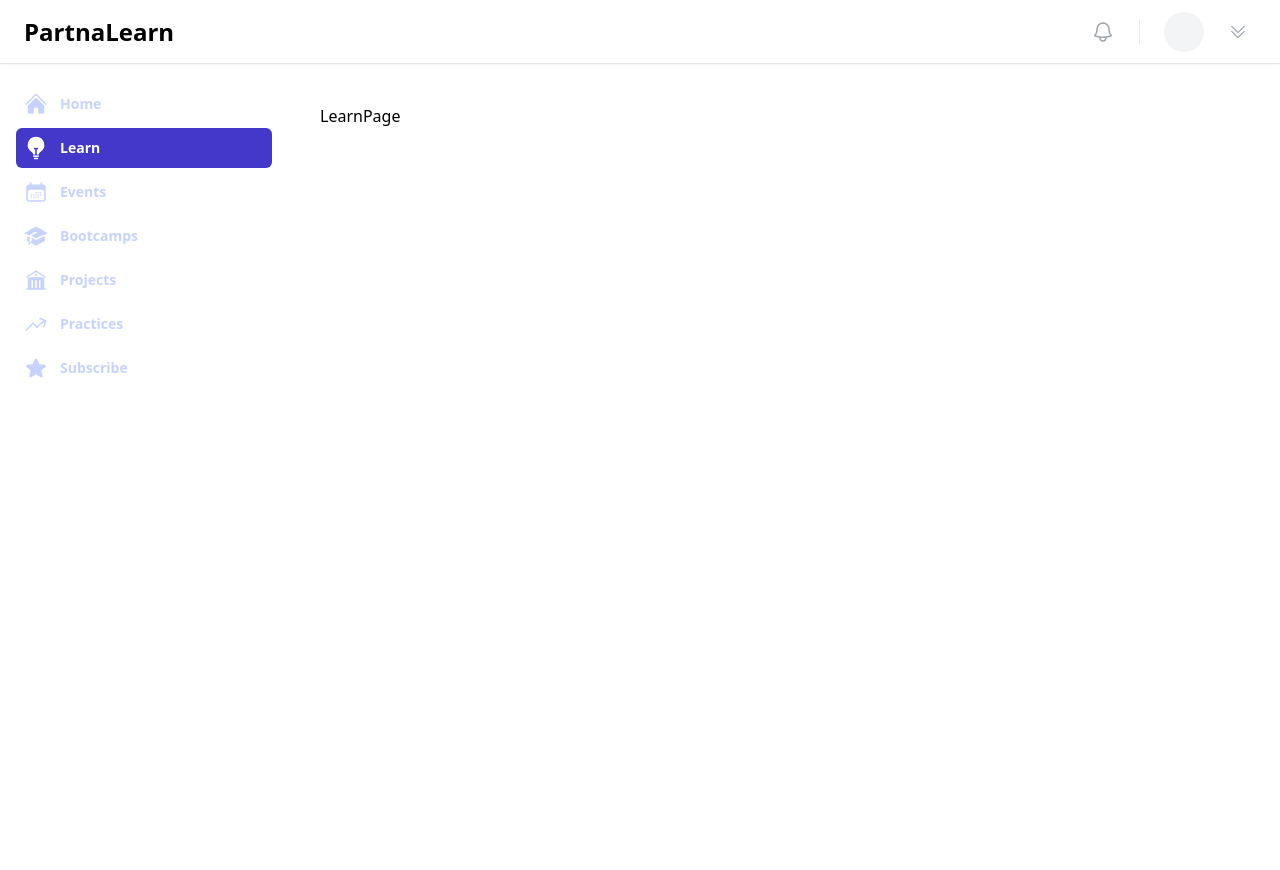
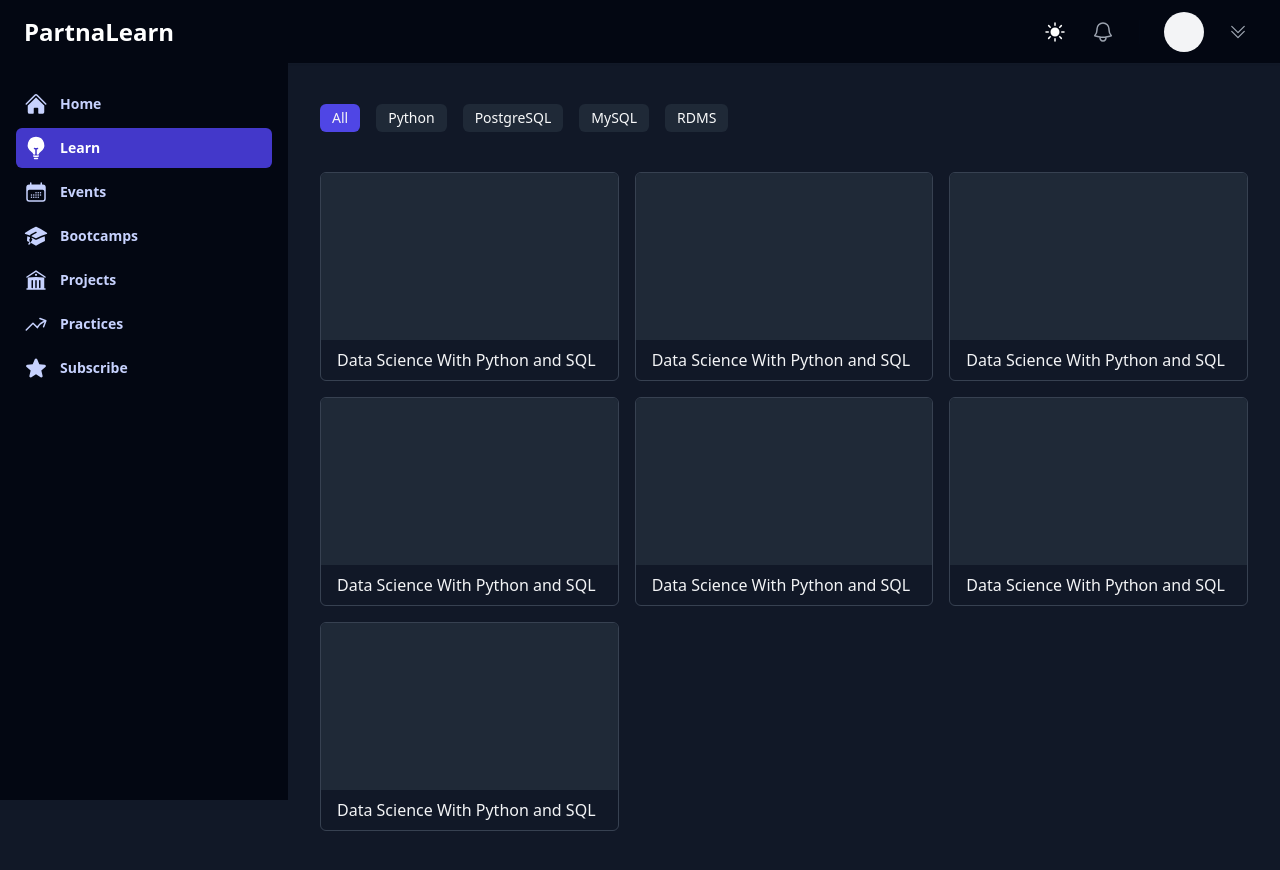
Before and after one commit to partnatech/partnatech-lms, a Next.js app: page /dashboard/learn in a window 1280 px wide. Before the commit the page ends 800 px from the top, so only its background shows below. Built offline with nearby package versions, Linux system fonts and the light colour scheme; no server answers.

Commit message:
basic grid layout & dark mode

```diff
--- a/package.json
+++ b/package.json
@@ -20,9 +20,11 @@
     "init": "^0.1.2",
     "next": "14.1.2",
     "next-auth": "^4.24.6",
+    "next-themes": "^0.2.1",
     "prisma": "^5.10.2",
     "react": "^18",
-    "react-dom": "^18"
+    "react-dom": "^18",
+    "tailwind-merge": "^2.2.1"
   },
   "devDependencies": {
     "@types/bcryptjs": "^2.4.6",
--- /dev/null
+++ b/src/app/dashboard/_components/dark-mode-toggle.tsx
@@ -0,0 +1,16 @@
+"use client";
+import React from "react";
+import { useTheme } from "next-themes";
+import { MoonIcon, SunIcon } from "@heroicons/react/24/solid";
+
+const DarkModeToggle = () => {
+  const { theme, setTheme } = useTheme();
+
+  return (
+    <button onClick={() => (theme === "dark" ? setTheme("light") : setTheme("dark"))} className="h-6 w-6">
+      {theme === "dark" ? <SunIcon /> : <MoonIcon />}
+    </button>
+  );
+};
+
+export default DarkModeToggle;
--- a/src/app/dashboard/_components/navbar.tsx
+++ b/src/app/dashboard/_components/navbar.tsx
@@ -14,13 +14,13 @@ interface NavbarProps {
 }
 
 export const Navbar = ({ user }: NavbarProps) => {
-  const [sidebarOpen, setSidebarOpen] = useState(false)
+  const [sidebarOpen, setSidebarOpen] = useState(false);
 
   return (
     <>
       <NavbarRoutes user={user} setSidebarOpen={setSidebarOpen} />
       <Sidebar />
-      <MobileSidebar sidebarOpen={sidebarOpen} setSidebarOpen={setSidebarOpen}/>
+      <MobileSidebar sidebarOpen={sidebarOpen} setSidebarOpen={setSidebarOpen} />
     </>
   );
 };
--- a/src/app/dashboard/_components/sidebar.tsx
+++ b/src/app/dashboard/_components/sidebar.tsx
@@ -1,12 +1,13 @@
 "use client";
 
+import DarkModeToggle from "./dark-mode-toggle";
 import { SidebarRoutes } from "./sidebar-routes";
 import { Logo } from "@/components/logo";
 
 export const Sidebar = () => {
   return (
     <div className="hidden lg:fixed lg:inset-y-0 lg:z-50 lg:flex lg:w-72 lg:flex-col">
-      <div className="flex grow flex-col gap-y-5 overflow-y-auto dark:bg-gray-900 px-6 pb-4">
+      <div className="flex grow flex-col gap-y-5 overflow-y-auto dark:bg-gray-950 bg-gray-50 px-6 pb-4">
         <div className="flex h-16 shrink-0 items-center">
           <Logo />
         </div>
--- /dev/null
+++ b/src/app/dashboard/dashboard-provider.tsx
@@ -0,0 +1,14 @@
+"use client";
+
+import React, { PropsWithChildren } from "react";
+import { ThemeProvider } from "next-themes";
+
+const DashboardProvider = ({ children }: PropsWithChildren) => {
+  return (
+    <ThemeProvider attribute="class" defaultTheme="dark" enableSystem>
+      {children}
+    </ThemeProvider>
+  );
+};
+
+export default DashboardProvider;
--- a/src/app/dashboard/layout.tsx
+++ b/src/app/dashboard/layout.tsx
@@ -2,21 +2,20 @@ import { getServerSession } from "next-auth/next";
 import { authOptions } from "@/lib/auth";
 import { Navbar } from "./_components/navbar";
 import { PropsWithChildren } from "react";
+import DashboardProvider from "./dashboard-provider";
 
 export default async function DashboardLayout({ children }: PropsWithChildren) {
   const session = await getServerSession(authOptions);
   const user = session?.user;
 
   return (
-    <div>
+    <DashboardProvider>
       <Navbar user={user} />
-      <div>
-        <div className="lg:pl-72">
-          <main className="py-10">
-            <div className="px-4 sm:px-6 lg:px-8">{children}</div>
-          </main>
-        </div>
+      <div className="lg:pl-72 dark:bg-gray-900 min-h-screen transition duration-150 ease-in-out">
+        <main className="py-10">
+          <div className="px-4 sm:px-6 lg:px-8">{children}</div>
+        </main>
       </div>
-    </div>
+    </DashboardProvider>
   );
 }
--- a/src/app/dashboard/learn/page.tsx
+++ b/src/app/dashboard/learn/page.tsx
@@ -1,7 +1,45 @@
+import { cn } from "@/utils/cn";
+import Link from "next/link";
 import React from "react";
 
+const tags = ["All", "Python", "PostgreSQL", "MySQL", "RDMS"];
+
 const LearnPage = () => {
-  return <div>LearnPage</div>;
+  return (
+    <div className="max-w-screen-xl mx-auto">
+      <div className="flex items-center overflow-x-auto space-x-4">
+        {tags.map((tag, index) => (
+          <button
+            key={tag}
+            className={cn(
+              "px-3 py-1 text-sm font-medium text-neutral-600 bg-gray-100 dark:bg-gray-800 dark:text-gray-50 rounded-md shrink-0",
+              {
+                "bg-indigo-50 text-indigo-600 dark:bg-indigo-600 dark:text-gray-100": index === 0, // TODO: Set active by selected tags
+              }
+            )}
+          >
+            {tag}
+          </button>
+        ))}
+      </div>
+
+      <div className="mt-10 grid grid-cols-1 md:grid-cols-2 lg:grid-cols-3 2xl:grid-cols-4 gap-4">
+        {[1, 2, 3, 4, 5, 6, 7].map((item) => (
+          <Link key={String(item)} href="#!">
+            <div className="border overflow-hidden group border-indigo-100 dark:border-gray-700 rounded-md hover:bg-indigo-50 dark:hover:bg-gray-800 transition-all duration-200 ease-in-out">
+              <div className="relative aspect-video bg-indigo-100 dark:bg-gray-800"></div>
+
+              <div className="px-4 py-2">
+                <p className="text-sm md:text-base font-medium group-hover:text-indigo-700 dark:group-hover:text-indigo-200 transition text-gray-900 dark:text-gray-100 line-clamp-2 dark:">
+                  Data Science With Python and SQL
+                </p>
+              </div>
+            </div>
+          </Link>
+        ))}
+      </div>
+    </div>
+  );
 };
 
 export default LearnPage;
--- a/src/components/navbar-routes.tsx
+++ b/src/components/navbar-routes.tsx
@@ -1,10 +1,7 @@
 "use client";
+import DarkModeToggle from "@/app/dashboard/_components/dark-mode-toggle";
 import { Menu, Transition } from "@headlessui/react";
-import {
-  Bars3Icon,
-  BellIcon,
-  MagnifyingGlassIcon,
-} from "@heroicons/react/24/outline";
+import { Bars3Icon, BellIcon, MagnifyingGlassIcon } from "@heroicons/react/24/outline";
 import { ChevronDoubleDownIcon } from "@heroicons/react/24/solid";
 import clsx from "clsx";
 import { signOut } from "next-auth/react";
@@ -22,14 +19,10 @@ interface NavbarProps {
   setSidebarOpen: React.Dispatch<React.SetStateAction<boolean>>;
 }
 
-export const NavbarRoutes = ({ user, setSidebarOpen  }: NavbarProps) => {
+export const NavbarRoutes = ({ user, setSidebarOpen }: NavbarProps) => {
   return (
-    <div className="sticky top-0 z-40 flex h-16 shrink-0 items-center gap-x-4 border-b border-gray-200 bg-white px-4 shadow-sm sm:gap-x-6 sm:px-6 lg:px-8">
-      <button
-        type="button"
-        className="-m-2.5 p-2.5 text-gray-700 lg:hidden"
-        onClick={() => setSidebarOpen(true)}
-      >
+    <div className="sticky top-0 z-40 flex h-16 shrink-0 items-center gap-x-4 border-b border-gray-200 dark:border-gray-900 bg-gray-50 dark:bg-gray-950 px-4 shadow-sm sm:gap-x-6 sm:px-6 lg:px-8">
+      <button type="button" className="-m-2.5 p-2.5 text-gray-700 lg:hidden" onClick={() => setSidebarOpen(true)}>
         <span className="sr-only">Open sidebar</span>
         <Bars3Icon className="h-6 w-6" aria-hidden="true" />
       </button>
@@ -38,7 +31,7 @@ export const NavbarRoutes = ({ user, setSidebarOpen  }: NavbarProps) => {
       <div className="h-6 w-px bg-gray-900/10 lg:hidden" aria-hidden="true" />
 
       <div className="flex flex-1 gap-x-4 self-stretch lg:gap-x-6">
-      {/* <form className="relative flex flex-1" action="#" method="GET">
+        {/* <form className="relative flex flex-1" action="#" method="GET">
           <label htmlFor="search-field" className="sr-only">
             Search
           </label>
@@ -56,48 +49,31 @@ export const NavbarRoutes = ({ user, setSidebarOpen  }: NavbarProps) => {
         </form> */}
         <div className="block h-full w-full border-0 py-0 pl-8 pr-0 text-gray-900 placeholder:text-gray-400 focus:ring-0 sm:text-sm" />
         <div className="flex items-center gap-x-4 lg:gap-x-6">
-          <button
-            type="button"
-            className="-m-2.5 p-2.5 text-gray-400 hover:text-gray-500"
-          >
+          <DarkModeToggle />
+          <button type="button" className="-m-2.5 p-2.5 text-gray-400 hover:text-gray-500">
             <span className="sr-only">View notifications</span>
             <BellIcon className="h-6 w-6" aria-hidden="true" />
           </button>
 
           {/* Separator */}
-          <div
-            className="hidden lg:block lg:h-6 lg:w-px lg:bg-gray-900/10"
-            aria-hidden="true"
-          />
+          <div className="hidden lg:block lg:h-6 lg:w-px lg:bg-gray-900/10" aria-hidden="true" />
 
           {/* Profile dropdown */}
           <Menu as="div" className="relative">
             <Menu.Button className="-m-1.5 flex items-center p-1.5">
               <span className="sr-only">Open user menu</span>
               {user?.image ? (
-                <Image
-                  className="h-8 w-8 rounded-full bg-gray-50"
-                  src={user?.image}
-                  alt={user?.name || "user"}
-                />
+                <Image className="h-8 w-8 rounded-full bg-gray-50" src={user?.image} alt={user?.name || "user"} />
               ) : (
                 <div className="relative inline-flex items-center justify-center w-10 h-10 overflow-hidden bg-gray-100 rounded-full">
-                  <span className="font-medium text-gray-600">
-                    {user?.name?.charAt(0).toUpperCase()}
-                  </span>
+                  <span className="font-medium text-gray-600">{user?.name?.charAt(0).toUpperCase()}</span>
                 </div>
               )}
               <span className="hidden lg:flex lg:items-center">
-                <span
-                  className="ml-4 text-sm font-semibold leading-6 text-gray-900"
-                  aria-hidden="true"
-                >
+                <span className="ml-4 text-sm font-semibold leading-6 text-gray-900" aria-hidden="true">
                   {user?.name}
                 </span>
-                <ChevronDoubleDownIcon
-                  className="ml-2 h-5 w-5 text-gray-400"
-                  aria-hidden="true"
-                />
+                <ChevronDoubleDownIcon className="ml-2 h-5 w-5 text-gray-400" aria-hidden="true" />
               </span>
             </Menu.Button>
             <Transition
@@ -114,10 +90,7 @@ export const NavbarRoutes = ({ user, setSidebarOpen  }: NavbarProps) => {
                   {({ active }) => (
                     <a
                       href="#"
-                      className={clsx(
-                        active ? "bg-gray-50" : "",
-                        "block px-3 py-1 text-sm leading-6 text-gray-900"
-                      )}
+                      className={clsx(active ? "bg-gray-50" : "", "block px-3 py-1 text-sm leading-6 text-gray-900")}
                     >
                       Profile
                     </a>
@@ -127,10 +100,7 @@ export const NavbarRoutes = ({ user, setSidebarOpen  }: NavbarProps) => {
                   {({ active }) => (
                     <a
                       href="#"
-                      className={clsx(
-                        active ? "bg-gray-50" : "",
-                        "block px-3 py-1 text-sm leading-6 text-gray-900"
-                      )}
+                      className={clsx(active ? "bg-gray-50" : "", "block px-3 py-1 text-sm leading-6 text-gray-900")}
                       onClick={() => signOut()}
                     >
                       Logout
--- /dev/null
+++ b/src/utils/cn.ts
@@ -0,0 +1,6 @@
+import { ClassValue, clsx } from "clsx";
+import { twMerge } from "tailwind-merge";
+
+export function cn(...inputs: ClassValue[]) {
+  return twMerge(clsx(inputs));
+}
--- a/tailwind.config.ts
+++ b/tailwind.config.ts
@@ -1,6 +1,7 @@
 import type { Config } from "tailwindcss";
 
 const config: Config = {
+  darkMode: "class",
   content: [
     "./src/pages/**/*.{js,ts,jsx,tsx,mdx}",
     "./src/components/**/*.{js,ts,jsx,tsx,mdx}",
@@ -10,13 +11,10 @@ const config: Config = {
     extend: {
       backgroundImage: {
         "gradient-radial": "radial-gradient(var(--tw-gradient-stops))",
-        "gradient-conic":
-          "conic-gradient(from 180deg at 50% 50%, var(--tw-gradient-stops))",
+        "gradient-conic": "conic-gradient(from 180deg at 50% 50%, var(--tw-gradient-stops))",
       },
     },
   },
-  plugins: [
-    require('@tailwindcss/forms'),
-  ],
+  plugins: [require("@tailwindcss/forms")],
 };
 export default config;
```
Also changed, not shown: src/app/dashboard/_components/sidebar-item.tsx (+7 -2 lines), 1 other file (tests, documents, lock files or other folders).
